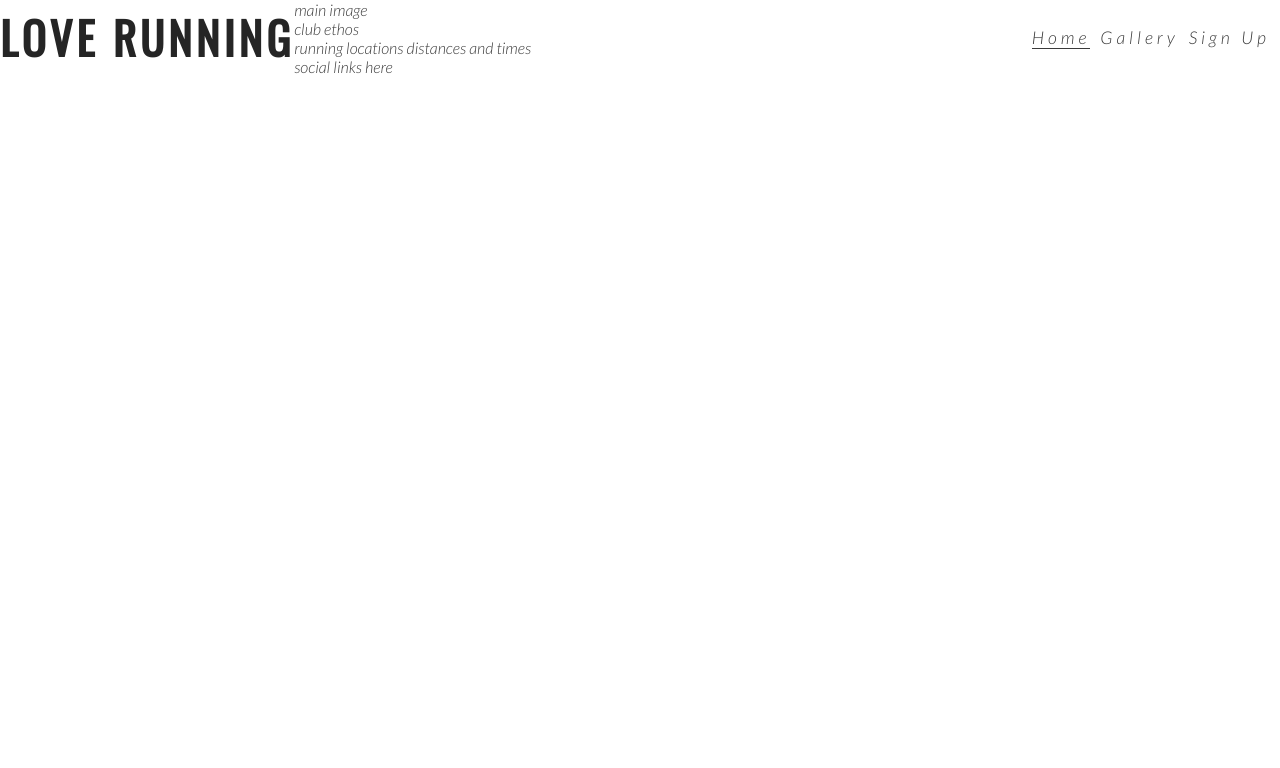
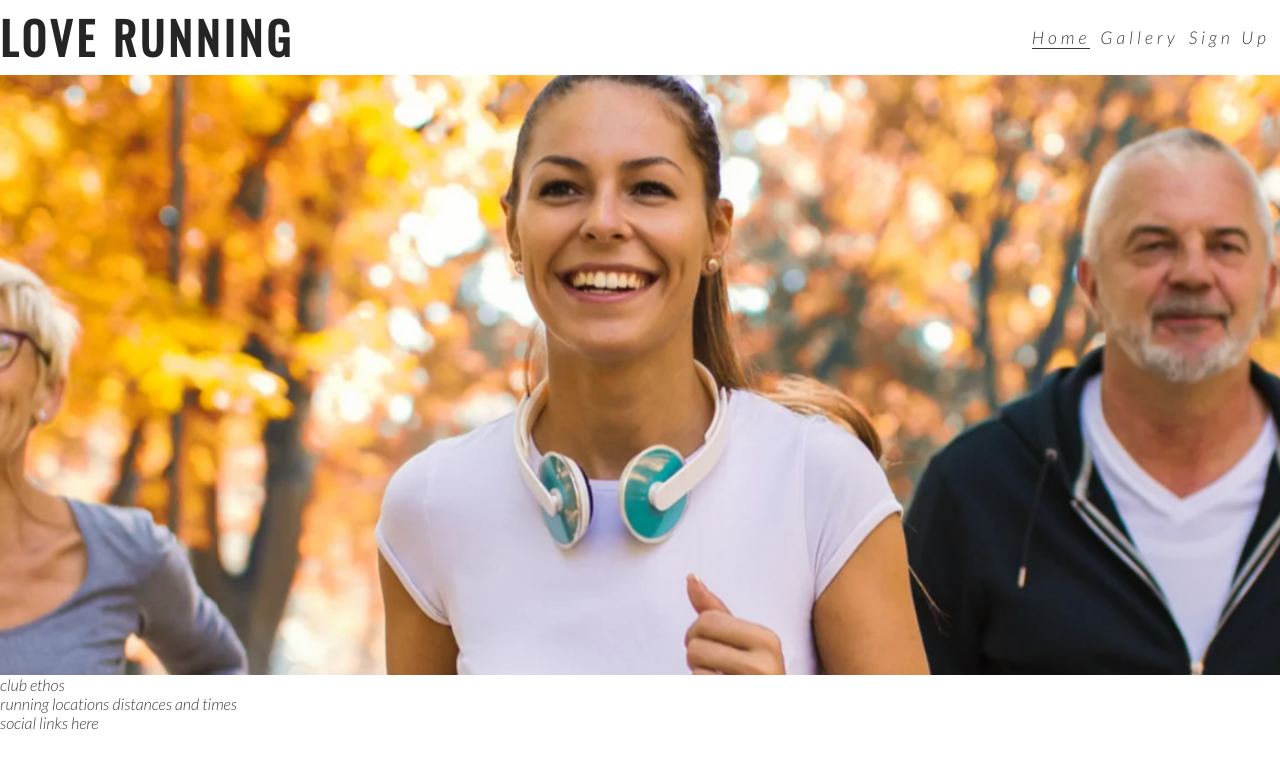
Before and after one commit to PaulR1209/love-running, a plain HTML site: page index.html in a window 1280 px wide. Drawn offline with nearby package versions, Linux system fonts and the light colour scheme.

Commit message:
add hero image and animation for zoom

```diff
--- a/assets/css/style.css
+++ b/assets/css/style.css
@@ -57,3 +57,33 @@ h1, h2 {
 .active {
     border-bottom: 1px solid #3a3a3a;
 }
+
+/* hero image*/
+
+#hero-outer {
+    height: 600px;
+    width: 100%;
+    overflow: hidden;
+}
+
+#hero-image {
+    height: 600px;
+    width: 100%;
+    background: url('../images/hero-image.webp') no-repeat center center;
+
+    /* animates zoom effect on loading page */
+    animation-name: hero-zoom;
+    animation-duration: 5s;
+    animation-fill-mode: forwards;
+}
+
+/* creates the level of zoom for hero image*/
+
+@keyframes hero-zoom {
+    from{
+        transform: scale(1);
+    }
+    to{
+        transform: scale(1.1);
+    }
+}
--- a/index.html
+++ b/index.html
@@ -25,8 +25,8 @@
             </ul>
         </nav>
     </header>
-    <section>
-        main image
+    <section id="hero-outer">
+        <div id="hero-image"></div>
     </section>
     <section>
         club ethos
```
Also changed, not shown: assets/images/hero-image.webp (added).
